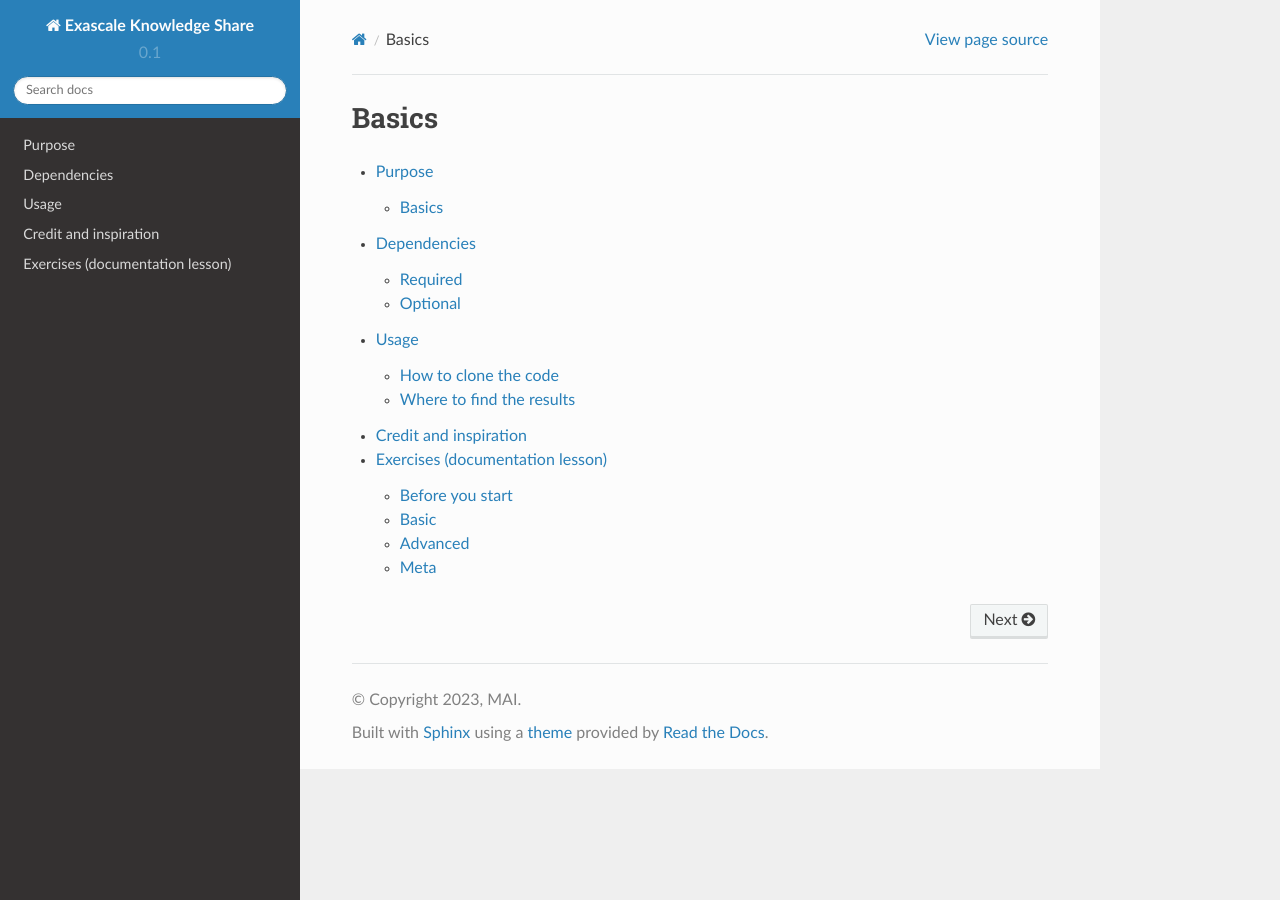
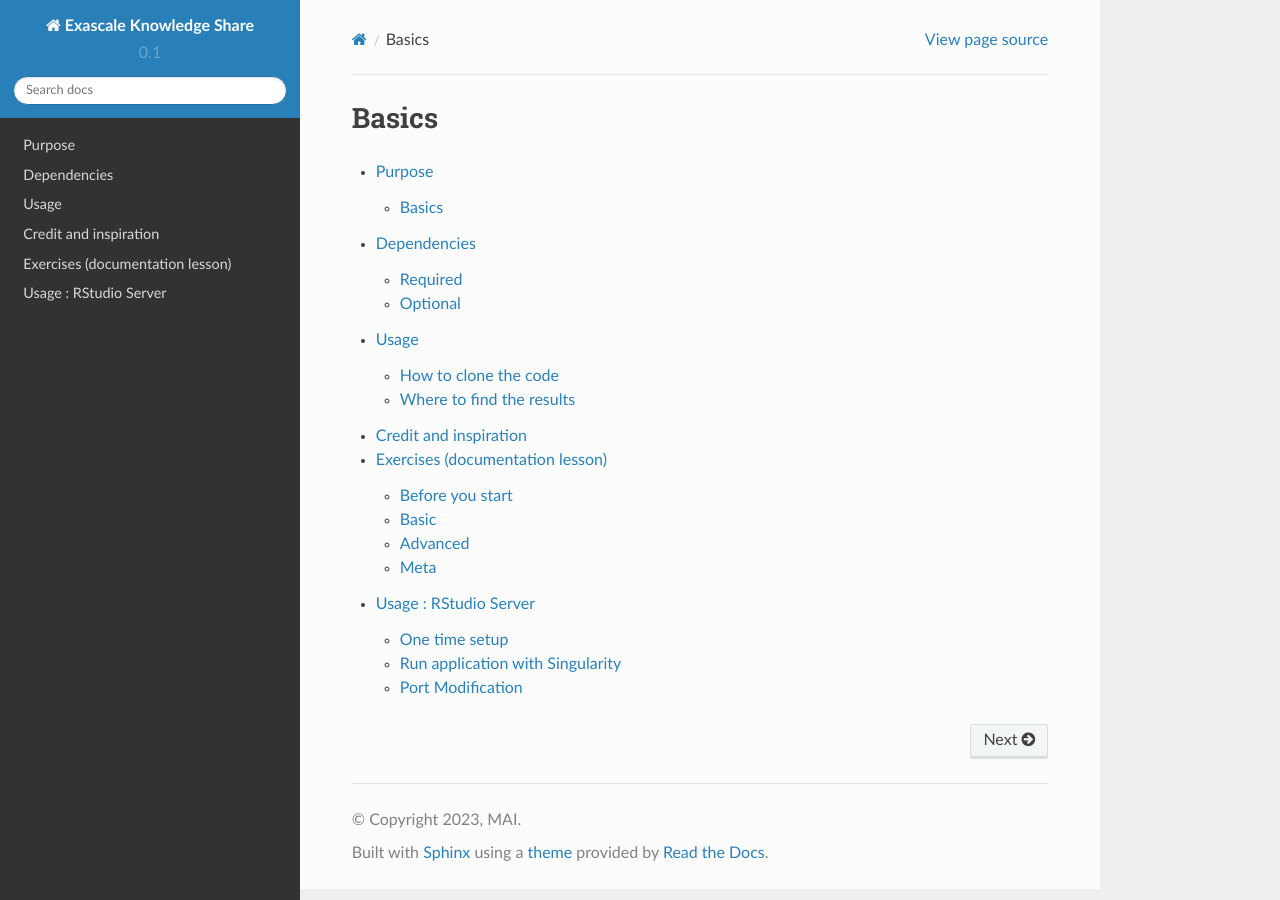
Before and after one commit to ai-hpc-mu/document, a Sphinx documentation site: the page built from doc/index.rst, in a window 1280 px wide. Built offline with Sphinx 7.4.7 and the Read the Docs theme 2.0.0, drawn with Linux system fonts in a browser that asks for light colours; some of the changed lines change nothing that is shown.

Commit message:
add RStudio Singularity

```diff
--- a/doc/conf.py
+++ b/doc/conf.py
@@ -160,7 +160,7 @@ man_pages = [
 # (source start file, target name, title, author,
 #  dir menu entry, description, category)
 texinfo_documents = [
-    (master_doc, 'WordCount', 'WordCount Documentation',
-     author, 'WordCount', 'One line description of project.',
+    (master_doc, 'Mahidol University AI HPC cluster documentt', 'Documentation',
+     author, 'Snit Sanghlao', 'One line description of project.',
      'Miscellaneous'),
 ]
--- a/doc/index.rst
+++ b/doc/index.rst
@@ -15,3 +15,4 @@ Basics
    usage.rst
    credit.rst
    exercises.rst
+   rstudio.rst
--- /dev/null
+++ b/doc/rstudio.rst
@@ -0,0 +1,28 @@
+
+
+Usage : RStudio Server
+=====
+
+
+One time setup
+---------------------
+
+$ mkdir ~/rstudio-tmp
+
+
+Run application with Singularity
+--------------------------------------
+Allocate resource::
+
+        $ salloc -w node_name -t 1:0:0
+or
+Use browser with remote desktop on exascale web portal::
+
+$ TMPDIR=~/rstudio-tmp && singularity exec    -B $TMPDIR/var/lib:/var/lib/rstudio-server     -B $TMPDIR/var/run:/var/run/rstudio-server     -B $TMPDIR/tmp:/tmp    /app/geospatial_latest.sif   rserver --www-address=$(hostname -I | awk '{print $1}') --server-user=$USER --www-port=8989
+
+Port Modification
+-----------------------
+Port : If port has been already used, change it.
+
+Connect to RStudio Server via browser::
+        http://compute_node.mahidol.ac.th:port
```
